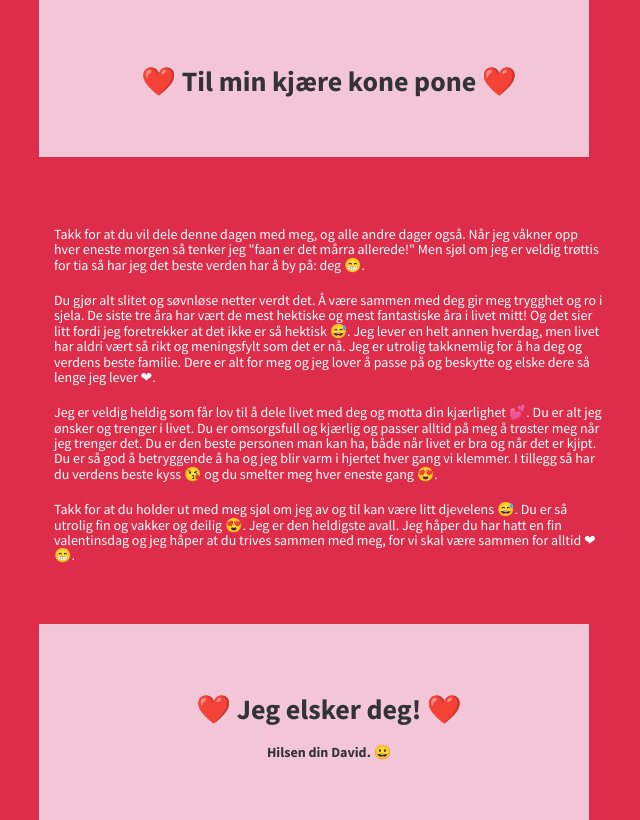
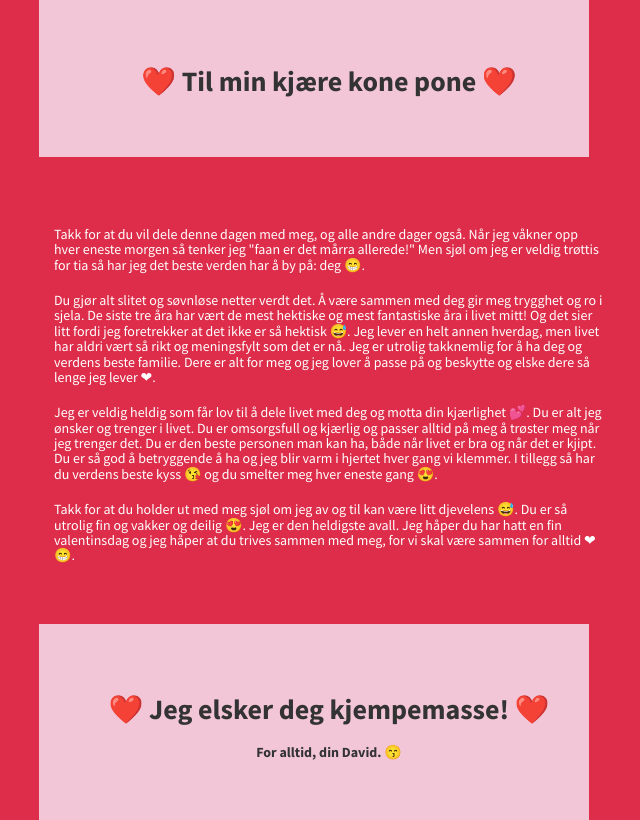
Before and after one commit to ellenog/ellenog.github.io, a Jekyll site: the page built from index.html, in a window 1280 px wide, cut to the strip 904-1724 px from the top of the page. Shown: the whole strip, without its empty margins (326-966 px from the left). Built offline with Jekyll 4.4.1, drawn with Linux system fonts in a browser that asks for light colours.

Commit message:
Update end.html

```diff
--- a/_includes/end.html
+++ b/_includes/end.html
@@ -2,8 +2,8 @@
   <div class="container">
     <div class="row">
       <div class="col-lg-12 text-center">
-        <h2>❤️ Jeg elsker deg! ❤️️</h2>
-        <h3>Hilsen din David. 😀</h3>
+        <h2>❤️ Jeg elsker deg kjempemasse! ❤️️</h2>
+        <h3>For alltid, din David. 😙</h3>
       </div>
     </div>
     <!-- /.row -->
```
